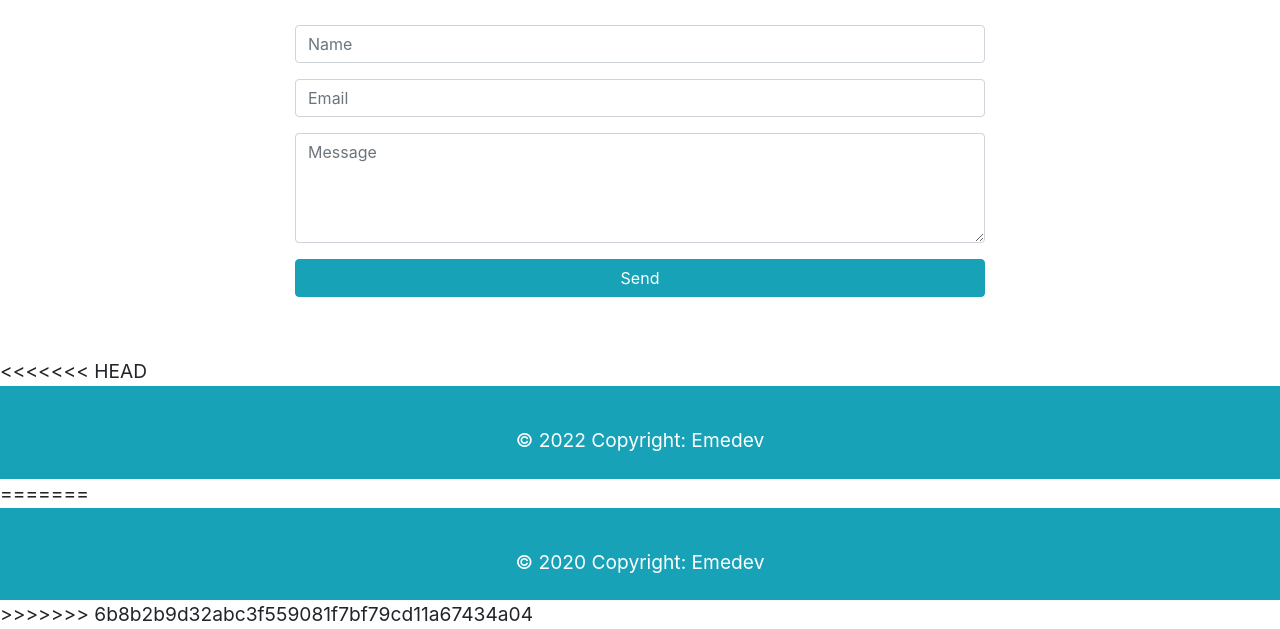
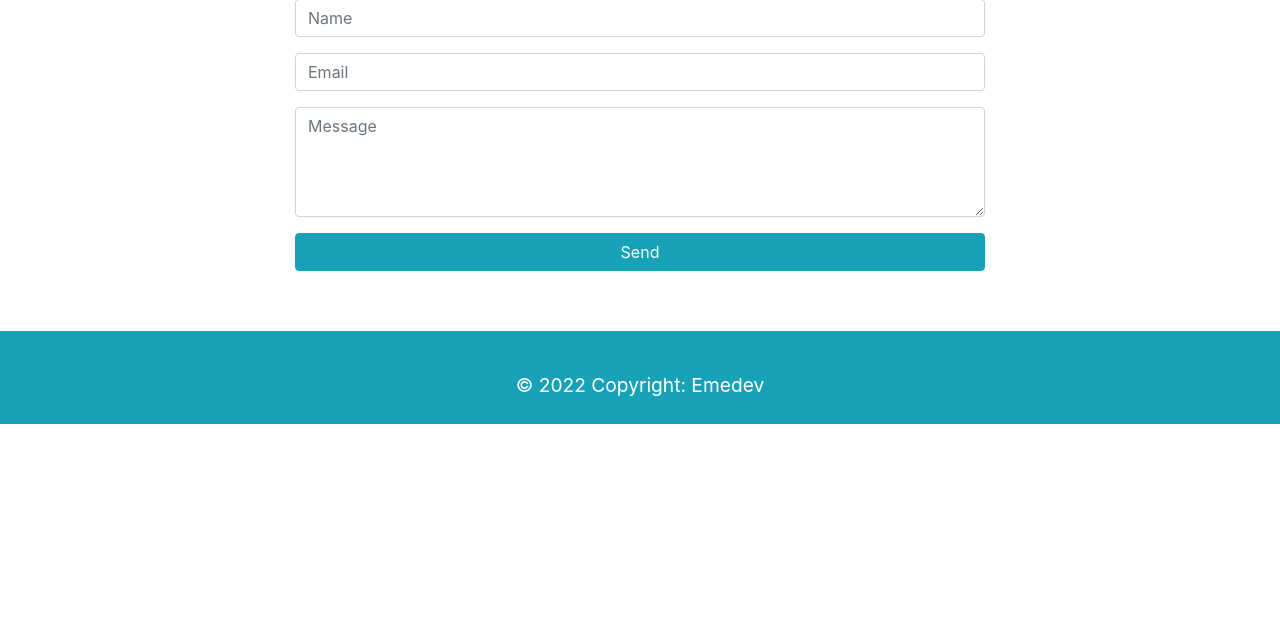
Before and after one commit to emetisuccess/portfolio, a PHP site: page / in a window 1280 px wide. Shown: the part 2092-2721 px from the top of the page. After the commit the page ends 2516 px from the top, so only its background shows below. Run offline with PHP 8.4, Linux system fonts and the light colour scheme; some libraries are stand-ins or nearby versions.

Commit message:
committd

```diff
--- a/includes/footer.php
+++ b/includes/footer.php
@@ -1,4 +1,3 @@
-<<<<<<< HEAD
 <footer class="text-center text-white bg-info pt-3">
     <!-- Copyright -->
     <div class="text-center p-4">
@@ -9,16 +8,4 @@
 <!-- Footer -->
 </body>
 
-=======
-<footer class="text-center text-white bg-info pt-3">
-    <!-- Copyright -->
-    <div class="text-center p-4">
-        <span>© 2020 Copyright: Emedev</span>
-    </div>
-    <!-- Copyright -->
-</footer>
-<!-- Footer -->
-</body>
-
->>>>>>> 6b8b2b9d32abc3f559081f7bf79cd11a67434a04
 </html>
--- a/includes/header.php
+++ b/includes/header.php
@@ -1,4 +1,3 @@
-<<<<<<< HEAD
  <!DOCTYPE html>
  <html lang="en">
 
@@ -14,20 +13,4 @@
          <title>Portfolio</title>
      </head>
 
-=======
-<!DOCTYPE html>
-<html lang="en">
-
-    <head>
-        <meta charset="UTF-8">
-        <meta http-equiv="X-UA-Compatible" content="IE=edge">
-        <meta name="viewport" content="width=device-width, initial-scale=1.0">
-        <link rel="stylesheet" href="fontawesome/css/font-awesome.css">
-        <link rel="stylesheet" href="https://cdnjs.cloudflare.com/ajax/libs/font-awesome/6.1.0/css/all.min.css">
-        <link rel="stylesheet" href="style/bootstrap.css">
-        <link rel="stylesheet" href="style/style.css">
-        <title>Portfolio</title>
-    </head>
-
->>>>>>> 6b8b2b9d32abc3f559081f7bf79cd11a67434a04
      <body>
```
Lines whose indentation alone changed are shown as unchanged.
